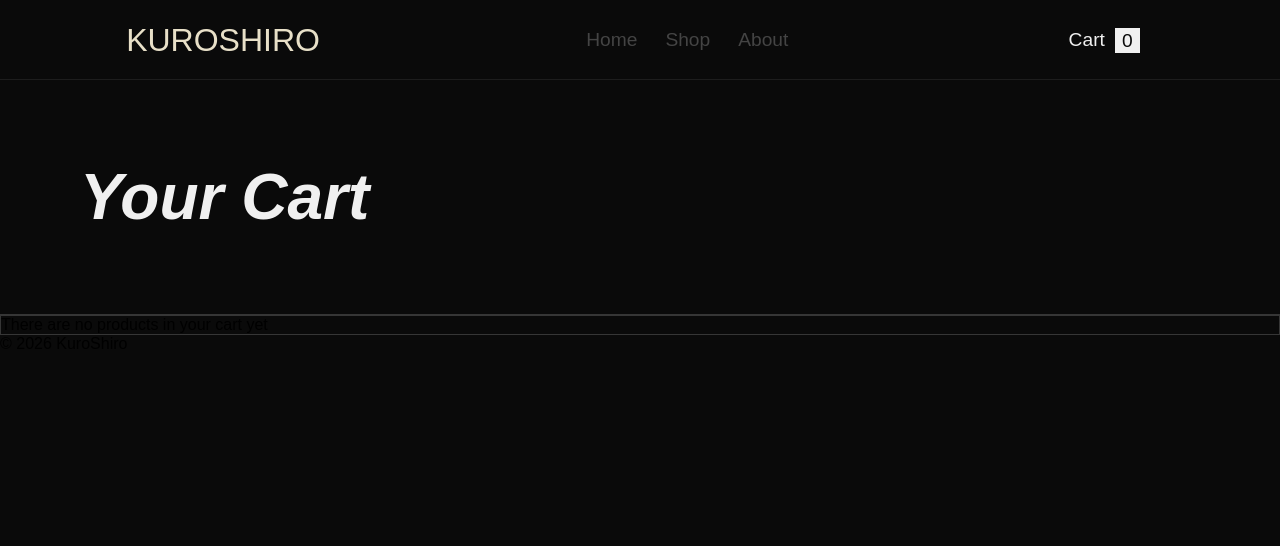
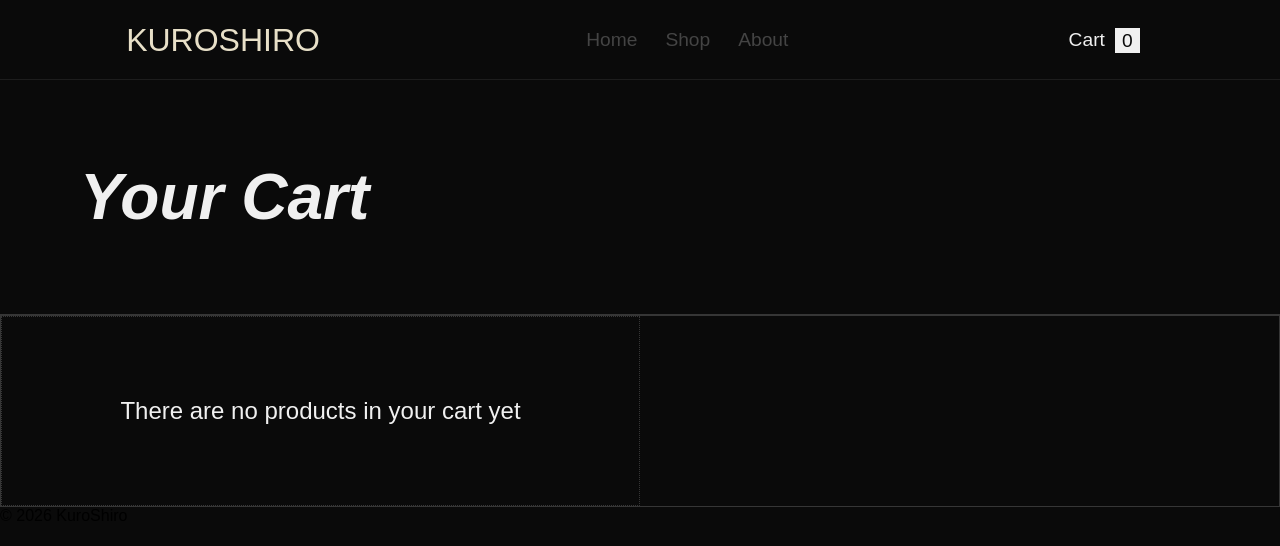
Before and after one commit to Olly-Codes/kuroshiro-shop, a React (Vite) app: page /cart in a window 1280 px wide. Shown: the top 546 px of the page. Built offline with nearby package versions, Linux system fonts and the light colour scheme.

Commit message:
style: add styling to no products in card view

```diff
--- a/src/routes/Cart.jsx
+++ b/src/routes/Cart.jsx
@@ -48,7 +48,7 @@ const Cart = ({ cart, handleIncrementCart, handleDecrementCart, handleRemoveFrom
                 })}
               </ul>
             ) : (
-              <ul>
+              <ul className="cart-none-wrapper">
                 <li>There are no products in your cart yet</li>
               </ul>
             )}
--- a/src/styles/styles.css
+++ b/src/styles/styles.css
@@ -495,3 +495,17 @@ a.active .cart-count {
     width: 100%;
     padding-top: 40px;
 }
+
+.cart-none-wrapper {
+    width: 100%;
+    padding: 80px;
+    color: var(--text-primary);
+
+    list-style: none;
+    font-size: 1.5rem;
+
+    display: flex;
+    justify-content: center;
+    align-items: center;
+    border: 1px dotted var(--border-strong);
+}
```
